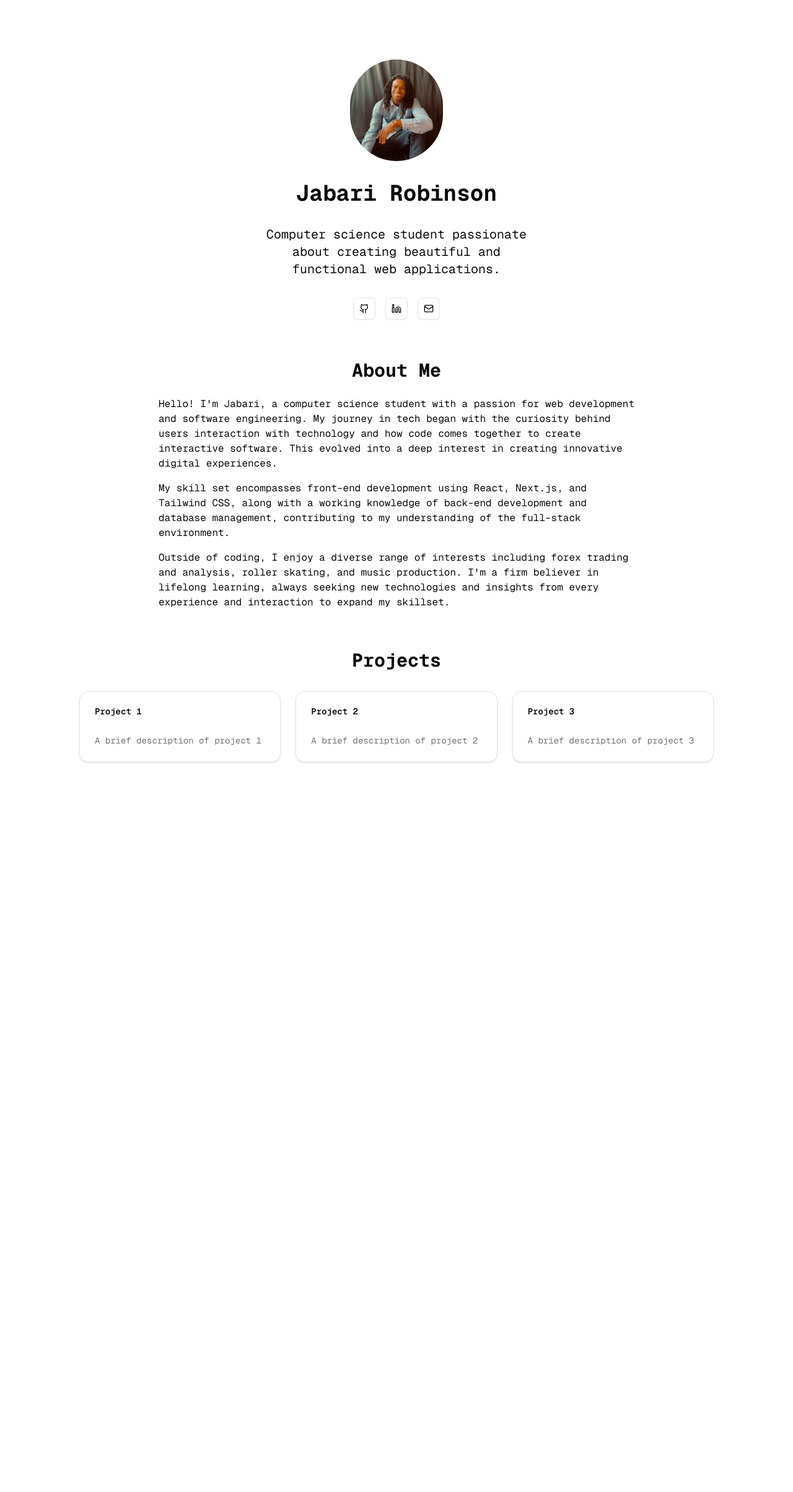
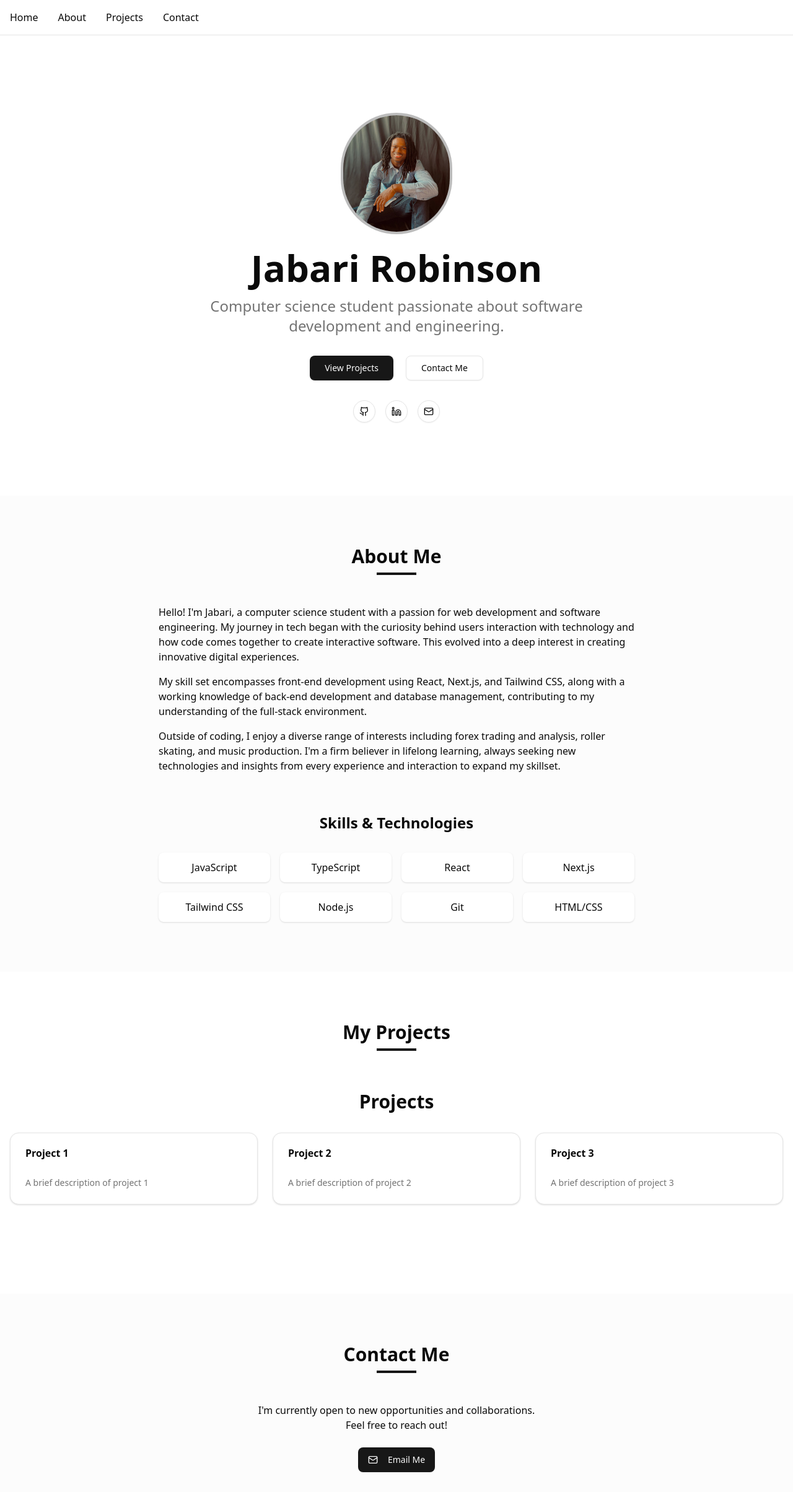
Before and after one commit to robinsonjabari/portfolio, a Next.js app in the folder my-app/: page / in a window 1280 px wide. Shown: the top 2408 px of the page at 62% size. Before the commit the page ends 1390 px from the top, so only its background shows below. Built offline with nearby package versions, Linux system fonts and the light colour scheme.

Commit message:
worked on website structure

```diff
--- a/my-app/app/page.tsx
+++ b/my-app/app/page.tsx
@@ -1,63 +1,174 @@
+"use client"
+
 import Image from "next/image"
-import { Github, Linkedin, Mail } from "lucide-react"
+import { Github, Linkedin, Mail, Menu, X } from "lucide-react"
 import { Button } from "@/components/ui/button"
 import Projects from "@/components/Projects"
+import { useState } from "react"
 
 export default function Home() {
+  const [mobileMenuOpen, setMobileMenuOpen] = useState(false)
+
   return (
-    <main className='flex min-h-screen flex-col items-center justify-center p-24'>
-      <div className='z-10 max-w-5xl w-full items-center justify-between font-mono text-sm'>
-        <div className='flex flex-col items-center gap-8'>
+    <div className='min-h-screen bg-background'>
+      {/* Navigation */}
+      <header className='fixed top-0 left-0 right-0 z-50 bg-background/80 backdrop-blur-sm border-b'>
+        <div className='container mx-auto px-4 py-4 flex justify-between items-center'>
+          {/* Desktop Navigation */}
+          <nav className='hidden md:flex gap-8'>
+            <a href='#home' className='hover:text-primary transition-colors'>
+              Home
+            </a>
+            <a href='#about' className='hover:text-primary transition-colors'>
+              About
+            </a>
+            <a
+              href='#projects'
+              className='hover:text-primary transition-colors'
+            >
+              Projects
+            </a>
+            <a href='#contact' className='hover:text-primary transition-colors'>
+              Contact
+            </a>
+          </nav>
+
+          {/* Mobile Menu Button */}
+          <button
+            className='md:hidden'
+            onClick={() => setMobileMenuOpen(!mobileMenuOpen)}
+          >
+            {mobileMenuOpen ? <X /> : <Menu />}
+          </button>
+        </div>
+
+        {/* Mobile Navigation */}
+        {mobileMenuOpen && (
+          <nav className='md:hidden flex flex-col items-center py-4 bg-background border-b'>
+            <a
+              href='#home'
+              className='py-2 hover:text-primary'
+              onClick={() => setMobileMenuOpen(false)}
+            >
+              Home
+            </a>
+            <a
+              href='#about'
+              className='py-2 hover:text-primary'
+              onClick={() => setMobileMenuOpen(false)}
+            >
+              About
+            </a>
+            <a
+              href='#projects'
+              className='py-2 hover:text-primary'
+              onClick={() => setMobileMenuOpen(false)}
+            >
+              Projects
+            </a>
+            <a
+              href='#contact'
+              className='py-2 hover:text-primary'
+              onClick={() => setMobileMenuOpen(false)}
+            >
+              Contact
+            </a>
+          </nav>
+        )}
+      </header>
+
+      <main>
+        {/* Hero Section */}
+        <section
+          id='home'
+          className='min-h-screen flex items-center justify-center pt-16'
+        >
+          <div className='container mx-auto px-4 flex flex-col items-center text-center'>
+            <div className='mb-6 relative'>
               <Image
                 src='/Portfolio-img.jpg'
                 alt='Profile Picture'
-            width={150}
-            height={150}
-            className='rounded-full'
+                width={180}
+                height={180}
+                className='rounded-full border-4 border-primary/20 hover:scale-105 transition-transform'
               />
-          <h1 className='text-4xl font-bold'>Jabari Robinson</h1>
-          <p className='text-xl text-center max-w-md'>
-            Computer science student passionate about creating beautiful and
-            functional web applications.
+              <div className='absolute inset-0 rounded-full bg-primary/10 animate-pulse'></div>
+            </div>
+
+            <h1 className='text-5xl md:text-6xl font-bold mb-4'>
+              Jabari Robinson
+            </h1>
+            <p className='text-xl md:text-2xl text-muted-foreground mb-8 max-w-2xl'>
+              Computer science student passionate about software development and
+              engineering.
             </p>
-          <div className='flex gap-4'>
-            <Button variant='outline' size='icon' asChild>
+
+            <div className='flex gap-5'>
+              <Button variant='default' size='lg' asChild>
+                <a href='#projects'>View Projects</a>
+              </Button>
+              <Button variant='outline' size='lg' asChild>
+                <a href='#contact'>Contact Me</a>
+              </Button>
+            </div>
+
+            <div className='flex gap-4 mt-8'>
+              <Button
+                variant='outline'
+                size='icon'
+                className='rounded-full hover:bg-primary hover:text-white transition-colors'
+                asChild
+              >
                 <a
                   href='https://github.com/robinsonjabari'
                   target='_blank'
                   rel='noopener noreferrer'
                 >
-                <Github className='h-4 w-4' />
+                  <Github className='h-5 w-5' />
                 </a>
               </Button>
-            <Button variant='outline' size='icon' asChild>
+              <Button
+                variant='outline'
+                size='icon'
+                className='rounded-full hover:bg-primary hover:text-white transition-colors'
+                asChild
+              >
                 <a
                   href='https://www.linkedin.com/in/robinson-jabari/'
                   target='_blank'
                   rel='noopener noreferrer'
                 >
-                <Linkedin className='h-4 w-4' />
+                  <Linkedin className='h-5 w-5' />
                 </a>
               </Button>
-            <Button variant='outline' size='icon' asChild>
+              <Button
+                variant='outline'
+                size='icon'
+                className='rounded-full hover:bg-primary hover:text-white transition-colors'
+                asChild
+              >
                 <a href='mailto:jbrobinson15@icloud.com'>
-                <Mail className='h-4 w-4' />
+                  <Mail className='h-5 w-5' />
                 </a>
               </Button>
             </div>
           </div>
+        </section>
 
         {/* About Me Section */}
-        <section className='my-16'>
-          <h2 className='text-3xl font-bold mb-6 text-center'>About Me</h2>
+        <section id='about' className='py-20 bg-muted/30'>
+          <div className='container mx-auto px-4'>
+            <h2 className='text-3xl font-bold mb-2 text-center'>About Me</h2>
+            <div className='w-16 h-1 bg-primary mx-auto mb-12'></div>
+
             <div className='max-w-3xl mx-auto text-base'>
               <p className='mb-4'>
-              Hello! I&apos;m Jabari, a computer science student with a passion
-              for web development and software engineering. My journey in tech
-              began with the curiosity behind users interaction with technology
-              and how code comes together to create interactive software. This
-              evolved into a deep interest in creating innovative digital
-              experiences.
+                Hello! I&apos;m Jabari, a computer science student with a
+                passion for web development and software engineering. My journey
+                in tech began with the curiosity behind users interaction with
+                technology and how code comes together to create interactive
+                software. This evolved into a deep interest in creating
+                innovative digital experiences.
               </p>
               <p className='mb-4'>
                 My skill set encompasses front-end development using React,
@@ -66,17 +177,113 @@ export default function Home() {
                 understanding of the full-stack environment.
               </p>
               <p>
-              Outside of coding, I enjoy a diverse range of interests including
-              forex trading and analysis, roller skating, and music production.
-              I&apos;m a firm believer in lifelong learning, always seeking new
-              technologies and insights from every experience and interaction to
-              expand my skillset.
+                Outside of coding, I enjoy a diverse range of interests
+                including forex trading and analysis, roller skating, and music
+                production. I&apos;m a firm believer in lifelong learning,
+                always seeking new technologies and insights from every
+                experience and interaction to expand my skillset.
               </p>
+            </div>
+
+            {/* Skills Section */}
+            <div className='mt-16'>
+              <h3 className='text-2xl font-bold mb-8 text-center'>
+                Skills & Technologies
+              </h3>
+              <div className='grid grid-cols-2 md:grid-cols-4 gap-4 max-w-3xl mx-auto'>
+                {[
+                  "JavaScript",
+                  "TypeScript",
+                  "React",
+                  "Next.js",
+                  "Tailwind CSS",
+                  "Node.js",
+                  "Git",
+                  "HTML/CSS",
+                ].map((skill) => (
+                  <div
+                    key={skill}
+                    className='bg-background p-3 rounded-md text-center shadow-sm hover:shadow-md transition-shadow'
+                  >
+                    {skill}
+                  </div>
+                ))}
+              </div>
+            </div>
           </div>
         </section>
 
+        {/* Projects Section */}
+        <section id='projects' className='py-20'>
+          <div className='container mx-auto px-4'>
+            <h2 className='text-3xl font-bold mb-2 text-center'>My Projects</h2>
+            <div className='w-16 h-1 bg-primary mx-auto mb-12'></div>
             <Projects />
           </div>
+        </section>
+
+        {/* Contact Section */}
+        <section id='contact' className='py-20 bg-muted/30'>
+          <div className='container mx-auto px-4'>
+            <h2 className='text-3xl font-bold mb-2 text-center'>Contact Me</h2>
+            <div className='w-16 h-1 bg-primary mx-auto mb-12'></div>
+
+            <div className='max-w-md mx-auto text-center'>
+              <p className='mb-6'>
+                I'm currently open to new opportunities and collaborations. Feel
+                free to reach out!
+              </p>
+
+              <div className='flex justify-center gap-5 mb-8'>
+                <Button variant='default' size='lg' asChild>
+                  <a href='mailto:jbrobinson15@icloud.com'>
+                    <Mail className='mr-2 h-4 w-4' /> Email Me
+                  </a>
+                </Button>
+              </div>
+
+              <div className='flex justify-center gap-4'>
+                <Button
+                  variant='outline'
+                  size='icon'
+                  className='rounded-full hover:bg-primary hover:text-white transition-colors'
+                  asChild
+                >
+                  <a
+                    href='https://github.com/robinsonjabari'
+                    target='_blank'
+                    rel='noopener noreferrer'
+                  >
+                    <Github className='h-5 w-5' />
+                  </a>
+                </Button>
+                <Button
+                  variant='outline'
+                  size='icon'
+                  className='rounded-full hover:bg-primary hover:text-white transition-colors'
+                  asChild
+                >
+                  <a
+                    href='https://www.linkedin.com/in/robinson-jabari/'
+                    target='_blank'
+                    rel='noopener noreferrer'
+                  >
+                    <Linkedin className='h-5 w-5' />
+                  </a>
+                </Button>
+              </div>
+            </div>
+          </div>
+        </section>
       </main>
+
+      <footer className='py-6 border-t'>
+        <div className='container mx-auto px-4 text-center'>
+          <p>
+            © {new Date().getFullYear()} Jabari Robinson. All rights reserved.
+          </p>
+        </div>
+      </footer>
+    </div>
   )
 }
```
Lines whose indentation alone changed are shown as unchanged.
